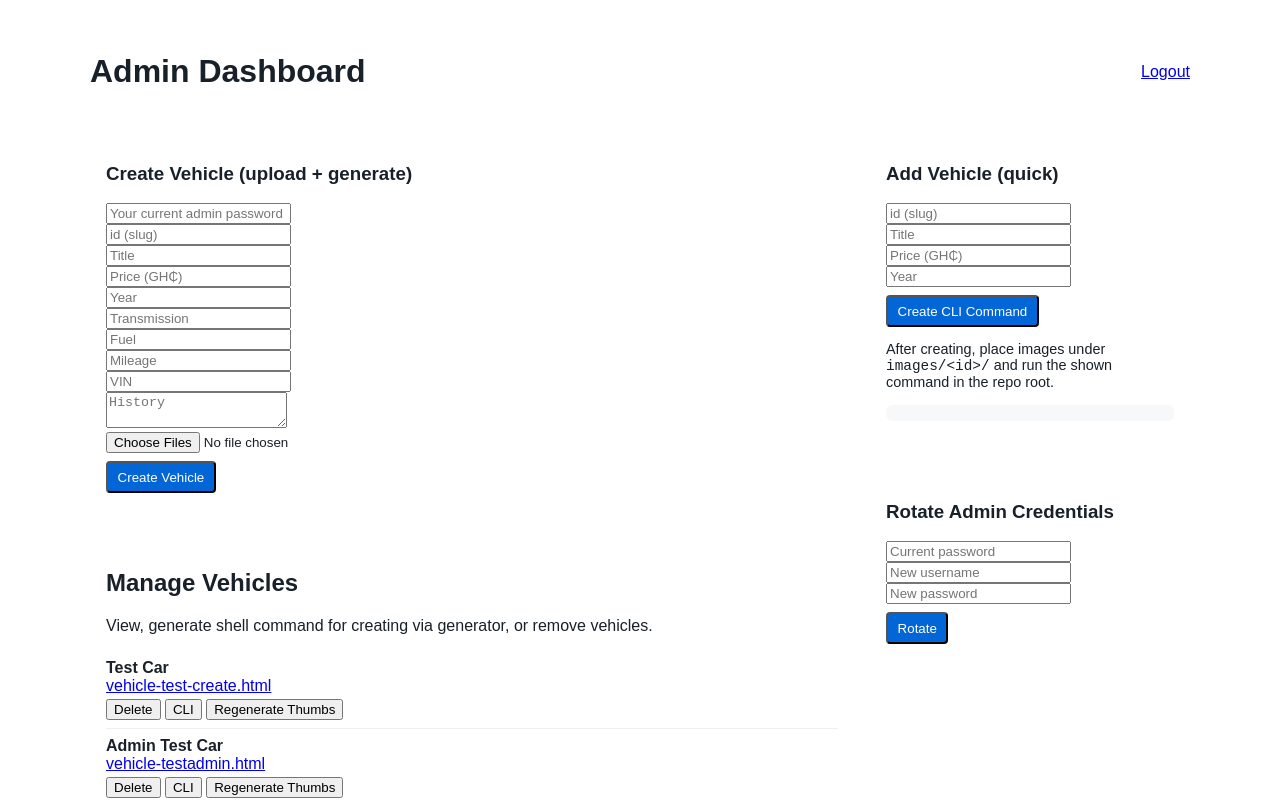
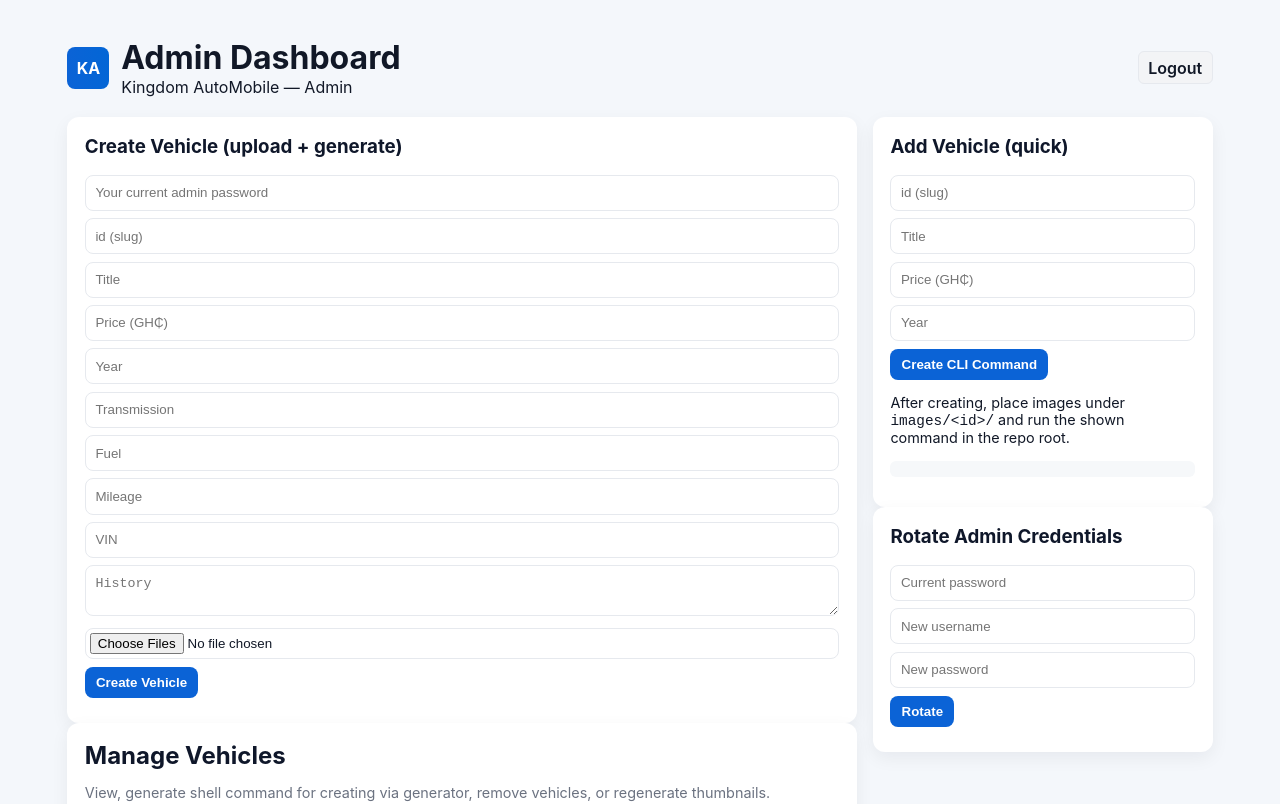
Before and after one commit to junior-3dmund/Kingdom_AutoMobile, a plain HTML site: page admin/dashboard.html in a window 1280 px wide. Shown: the top 804 px of the page. Drawn offline with Linux system fonts and the light colour scheme; sample sign-in values are in the browser's storage.

Commit message:
Admin UI: add admin.css and improve dashboard layout

```diff
--- /dev/null
+++ b/admin/admin.css
@@ -0,0 +1,32 @@
+/* Admin dashboard styles */
+:root{
+  --bg:#f4f7fb; --card:#ffffff; --muted:#6b7280; --accent:#0b63d6; --accent-2:#0366d6; --danger:#e55353;
+}
+html,body{height:100%;font-family:Inter,system-ui,-apple-system,Segoe UI,Roboto,'Helvetica Neue',Arial;color:#111827;background:var(--bg);margin:0}
+.admin-main{max-width:1200px;margin:2.4rem auto;padding:0 1rem}
+.admin-header{display:flex;justify-content:space-between;align-items:center;margin-bottom:1.25rem}
+.brand-title{display:flex;align-items:center;gap:.75rem}
+.brand-mark{background:linear-gradient(90deg,#0b63d6,#0366d6);color:#fff;padding:.45rem .6rem;border-radius:8px;font-weight:700}
+.top-actions a{color:var(--muted);text-decoration:none;padding:.35rem .6rem;border-radius:6px;background:transparent}
+.grid{display:grid;grid-template-columns:1fr 340px;gap:1rem}
+.panel{background:var(--card);padding:1.1rem;border-radius:12px;box-shadow:0 6px 18px rgba(17,24,39,0.06)}
+.panel h2,.panel h3{margin:0 0 .6rem 0;color:#0f172a}
+.list{list-style:none;padding:0;margin:0}
+.list li{display:flex;align-items:center;justify-content:space-between;padding:.6rem .4rem;border-radius:8px}
+.list li + li{margin-top:.45rem}
+.vehicle-info{flex:1}
+.vehicle-info strong{display:block;font-size:1rem}
+.vehicle-info small{color:var(--muted)}
+.actions{display:flex;gap:.4rem}
+.btn{display:inline-flex;align-items:center;gap:.5rem;padding:.5rem .7rem;border-radius:8px;background:var(--accent);color:#fff;border:none;cursor:pointer;font-weight:600}
+.btn.secondary{background:#f3f4f6;color:#111827;border:1px solid #e6e9ee}
+.btn.ghost{background:transparent;color:var(--accent);border:1px dashed rgba(11,99,214,0.12)}
+form input, form textarea, form select{width:100%;padding:.6rem;border-radius:8px;border:1px solid #e6e9ee;margin-top:.45rem;background:#fff}
+form input[type=file]{padding:.25rem}
+pre#cli-cmd{white-space:pre-wrap}
+.panel .small{font-size:.9rem;color:var(--muted)}
+/* responsive */
+@media (max-width:880px){
+  .grid{grid-template-columns:1fr;}
+  .top-actions{display:none}
+}
--- a/admin/dashboard.html
+++ b/admin/dashboard.html
@@ -5,18 +5,14 @@
   <meta name="viewport" content="width=device-width,initial-scale=1" />
   <title>Admin Dashboard — Kingdom</title>
   <link rel="stylesheet" href="../styles.css" />
+  <link rel="stylesheet" href="admin.css" />
   <style>
-    .admin-main{max-width:1100px;margin:2rem auto}
-    .panel{background:#fff;padding:1rem;border-radius:8px;margin-bottom:1rem}
-    .grid{display:grid;grid-template-columns:1fr 320px;gap:1rem}
-    .list {list-style:none;padding:0;margin:0}
-    .list li{padding:0.5rem 0;border-bottom:1px solid #eee}
-    .btn{display:inline-block;padding:0.4rem 0.6rem;border-radius:4px;background:#0366d6;color:#fff;text-decoration:none}
+    /* legacy inline styles removed; admin.css provides modern styling */
   </style>
 </head>
 <body>
   <main class="admin-main container">
-    <div style="display:flex;justify-content:space-between;align-items:center;margin-bottom:1rem"><h1>Admin Dashboard</h1><div><a href="login.html" id="logout">Logout</a></div></div>
+    <div class="admin-header"><div class="brand-title"><div class="brand-mark">KA</div><div><h1 style="margin:0">Admin Dashboard</h1><div class="small">Kingdom AutoMobile — Admin</div></div></div><div class="top-actions"><a href="login.html" id="logout" class="btn secondary">Logout</a></div></div>
     <div class="grid">
       <div>
         <section class="panel">
@@ -39,7 +35,7 @@
         </section>
         <section class="panel">
           <h2>Manage Vehicles</h2>
-          <p>View, generate shell command for creating via generator, or remove vehicles.</p>
+          <p class="small">View, generate shell command for creating via generator, remove vehicles, or regenerate thumbnails.</p>
           <ul id="vehicle-list" class="list"></ul>
         </section>
         <section class="panel">
@@ -54,7 +50,7 @@
 
         <section class="panel">
           <h2>Inquiries</h2>
-          <p>Recent inquiries saved in this browser (demo).</p>
+          <p class="small">Recent inquiries saved in this browser (demo).</p>
           <ul id="inquiry-list" class="list"></ul>
         </section>
       </div>
```
